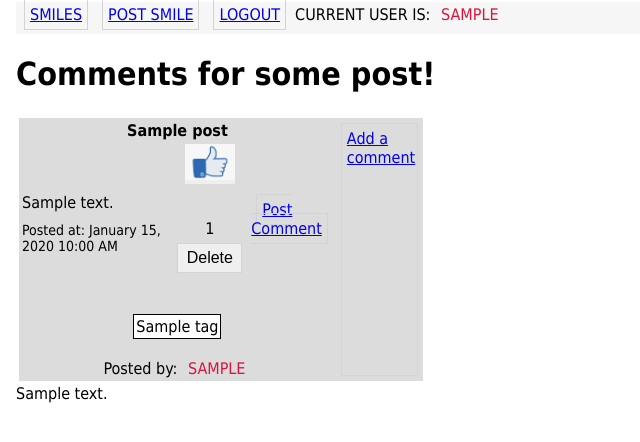
After one commit to Nick-Kildall/WSU2022Hackathon, a Flask app: page /viewcomments/1 in a window 1280 px wide. The commit adds this page. Shown: the top 442 px of the page, without its empty margins (0-640 px from the left). Run offline with Flask 2, Linux system fonts and the light colour scheme; a user stored in the database is signed in; tables that the repository leaves empty hold one stand-in row (values such as "Sample post"); some libraries are stand-ins or nearby versions.

Commit message:
Comments working now

```diff
--- a/app/Controller/routes.py
+++ b/app/Controller/routes.py
@@ -18,10 +18,8 @@ def get_posts(sortForm):
         return Post.query.order_by(Post.timestamp.desc())
     if sortnum == 2:
         return Post.query.order_by(Post.title.desc())
-    elif sortnum == 3:
+    else:
         return Post.query.order_by(Post.likes.desc())
-    else:
-        return Post.query.order_by(Post.happiness_level.desc())
 
 
 @bp_routes.route('/', methods=['GET'])
@@ -44,7 +42,7 @@ def postsmile():
     postForm = PostForm()
     if postForm.validate_on_submit():
         newPost = Post(title = postForm.title.data,
-            user_id = current_user.id, happiness_level = postForm.happiness_level.data,
+            user_id = current_user.id,
             body = postForm.body.data)
         for tempTag in postForm.tag.data:
             newPost.tags.append(tempTag)
@@ -89,9 +87,9 @@ def viewcomments(post_id):
     posts = Post.query.filter_by(id=post_id)
     comments = Comment.query.filter_by(post_id=post_id)
     posts_count = Post.query.count()
-    return render_template('viewcomments.html', title="Comments for this post: ", posts=posts)
+    return render_template('viewcomments.html', title="Comments for this post: ", posts=posts, comments = comments)
 
-@bp_routes.route('/comment/<post_id>', methods=['GET', 'POST'])
+@bp_routes.route('/postcomment/<post_id>', methods=['GET', 'POST'])
 @login_required
 def postcomment(post_id):
     cform = CommentForm()
@@ -101,4 +99,4 @@ def postcomment(post_id):
         db.session.commit()
         flash('Comment has been submitted!')
         return redirect(url_for('routes.index'))
-    return render_template('comment.html', form = cform)
+    return render_template('postcomment.html', form = cform)
--- a/app/Model/models.py
+++ b/app/Model/models.py
@@ -20,8 +20,7 @@ class Post(db.Model):
     title = db.Column(db.String(150))
     body = db.Column(db.String(1500))
     timestamp = db.Column(db.DateTime, index=True, default=datetime.utcnow)
-    upvotes = db.Column(db.Integer)
-    #happiness_level = db.Column(db.Integer, default = 3)
+    likes = db.Column(db.Integer)
     user_id = db.Column(db.Integer, db.ForeignKey('user.id'))
     tags = db.relationship("Tag", secondary = postTags,
         primaryjoin=(postTags.c.post_id == id),
--- a/app/View/templates/_post.html
+++ b/app/View/templates/_post.html
@@ -4,17 +4,6 @@
             </td>
         </tr>
         <tr>
-            <td width="10%" >
-                <!--  (milestone1) TODO: include happiness-level image according to the `cost`s happiness_level .
-                For example : <img src="{{ url_for('static', filename = 'img//happiness-level-1.png' )}}"-->
-                {% if post.happiness_level == 1 %}
-                    <img src="{{ url_for('static', filename = 'img//happiness-level-1.png' )}}" width="40">
-                {% elif post.happiness_level == 2 %}
-                    <img src="{{ url_for('static', filename = 'img//happiness-level-2.png' )}}" width="40">
-                {% elif post.happiness_level == 3 %}
-                    <img src="{{ url_for('static', filename = 'img//happiness-level-3.png' )}}" width="40">
-                {% endif %}
-            </td>
 
             <td width="80%">
                 <div class = "postmessage">
--- a/app/View/templates/create.html
+++ b/app/View/templates/create.html
@@ -25,10 +25,6 @@
                 {% endfor %}
             </div>
 
-            <!-- TODO: (milestone1) Include the form item for `happiness_level` selection. Apply appropriate styling for the `happiness_level` form item.  -->
-            {{ form.happiness_level.label }}<br>
-            {{ form.happiness_level(class="formselect") }}<br>
-            <!-- TODO: (milestone2) Include the form item for `tag` selection.   -->
             {{ form.tag }}
 
             {{ form.submit(class="button") }}
--- /dev/null
+++ b/app/View/templates/viewcomments.html
@@ -0,0 +1,32 @@
+{% extends "base.html" %}
+
+{% block content %}
+
+    <h1>Comments for some post!</h1>
+    <!-- TODO: (milestone1) Display smile count.   -->
+
+    <!--     TODO: (milestone 2) Format posts -->
+    <div class = "postlist">
+        {% for post in posts %}
+            <div class = "post-box">
+                {% include '_post.html' %}
+
+
+
+                    <a href="{{ url_for('routes.postcomment', post_id = post.id) }}" class = "button"> Add a comment </a>
+
+
+            </div>
+
+            <!-- use post.id to get comments for this post -->
+
+        {% endfor %}
+    </div>
+
+    <div class = "postlist">
+        {% for comment in comments %}
+            {{comment.text}}
+        {% endfor %}
+    </div>
+
+{% endblock %}
```
Also changed, not shown: app/View/templates/postcomment.html (added, +25 -0 lines), wazzumob.db.
